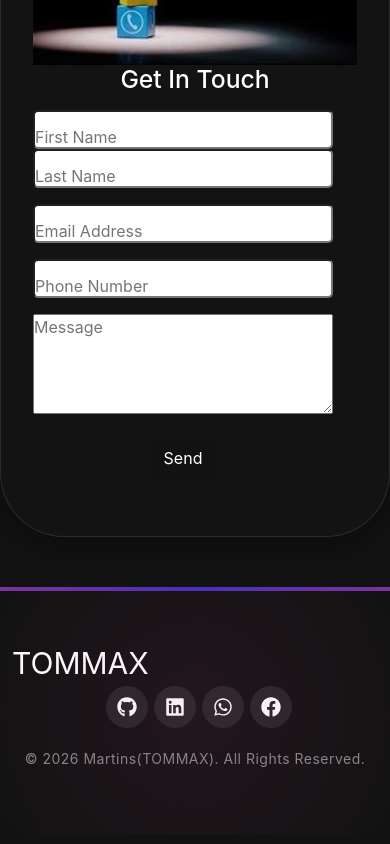
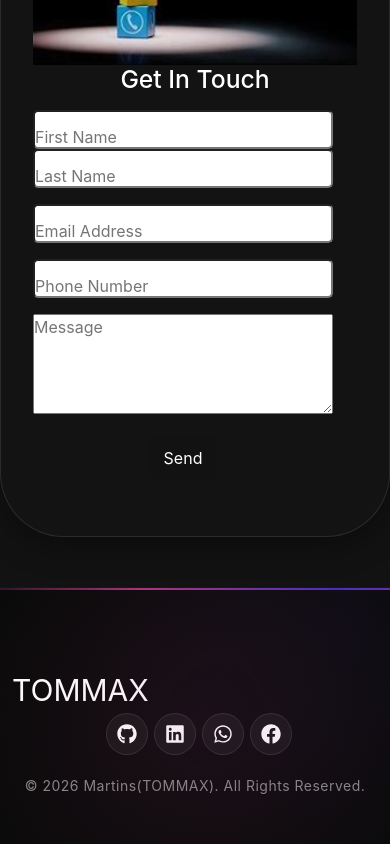
Before and after one commit to Tommax2/portfolio, a React (Vite) app: page / in a window 390 px wide. Shown: the part 3170-4014 px from the top of the page. Built offline with nearby package versions, Linux system fonts and the light colour scheme.

Commit message:
Enhance design: add responsiveness, 3D animations, glassmorphism, and professional icons

```diff
--- a/src/App.css
+++ b/src/App.css
@@ -455,22 +455,30 @@ text-decoration: none;
     border:none;
 }
 /* Footer */
-.footer{
-  padding: 50px 0;
-  background: #121212;
-  border-top: 4px solid transparent;
-  border-image: linear-gradient(90deg, #aa367c, #4a2fbd, #aa367c);
-  border-image-slice: 1;
+.footer {
+  padding: 80px 0 50px 0;
+  background: #0a0a0a;
+  border-top: 1px solid rgba(255, 255, 255, 0.05);
   margin: 0 auto;
   position: relative;
   overflow: hidden;
-  animation: border-glow 5s linear infinite;
 }
 
-@keyframes border-glow {
-  0% { border-image-source: linear-gradient(90deg, #aa367c, #4a2fbd, #aa367c); }
-  50% { border-image-source: linear-gradient(180deg, #4a2fbd, #aa367c, #4a2fbd); }
-  100% { border-image-source: linear-gradient(270deg, #aa367c, #4a2fbd, #aa367c); }
+.footer::after {
+  content: "";
+  position: absolute;
+  top: 0;
+  left: 0;
+  width: 100%;
+  height: 2px;
+  background: linear-gradient(90deg, transparent, #aa367c, #4a2fbd, #aa367c, transparent);
+  background-size: 200% 100%;
+  animation: gradient-move 3s linear infinite;
+}
+
+@keyframes gradient-move {
+  0% { background-position: 0% 50%; }
+  100% { background-position: 200% 50%; }
 }
 
 .footer::before {
@@ -480,14 +488,27 @@ text-decoration: none;
   left: -50%;
   width: 200%;
   height: 200%;
-  background: radial-gradient(circle at center, rgba(170, 54, 124, 0.1) 0%, transparent 50%);
-  animation: rotate-glow 10s linear infinite;
+  background: radial-gradient(circle at center, rgba(170, 54, 124, 0.1) 0%, transparent 50%),
+              radial-gradient(circle at 30% 30%, rgba(74, 47, 189, 0.05) 0%, transparent 40%);
+  animation: rotate-glow 20s linear infinite;
   pointer-events: none;
 }
 
 @keyframes rotate-glow {
   from { transform: rotate(0deg); }
   to { transform: rotate(360deg); }
+}
+
+.footer .social-icon a {
+  background-color: rgba(255, 255, 255, 0.05);
+  border: 1px solid rgba(255, 255, 255, 0.1);
+  transition: 0.3s ease-in-out;
+}
+
+.footer .social-icon a:hover {
+  background: linear-gradient(90.21deg, #aa367c -5.91%, #4a2fbd 111.58%);
+  border-color: transparent;
+  transform: translateY(-5px);
 }
 .footer p{
   font-weight: 400;
```
